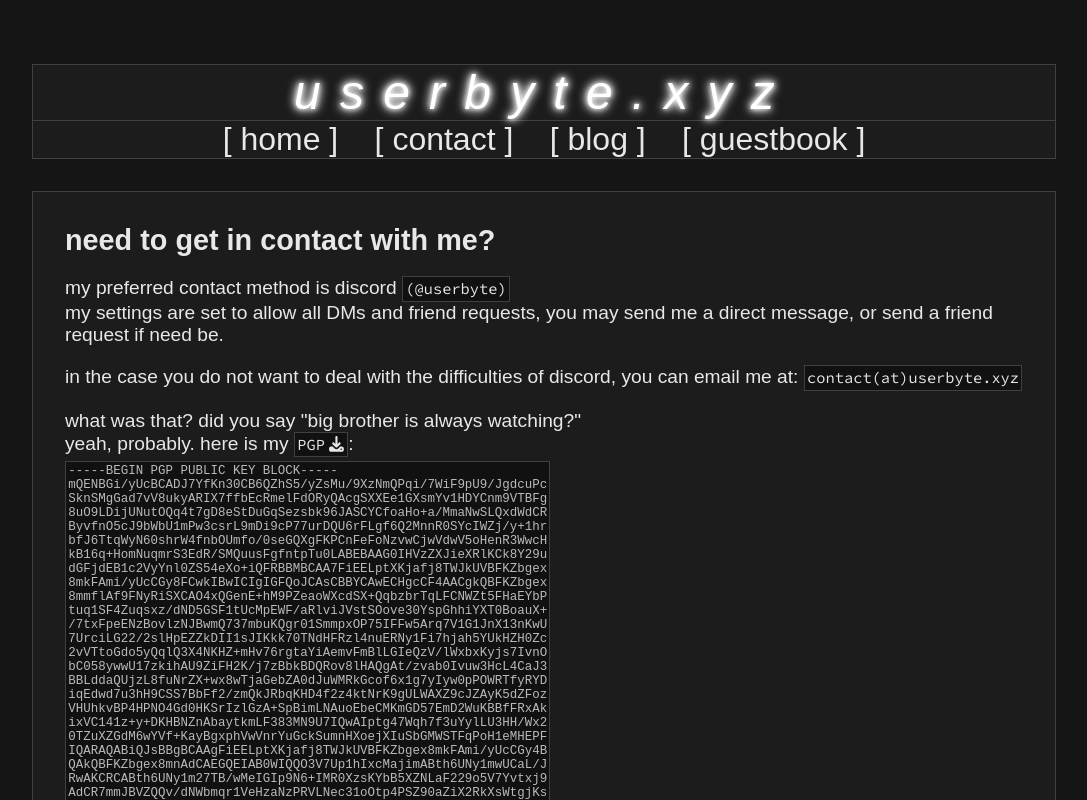
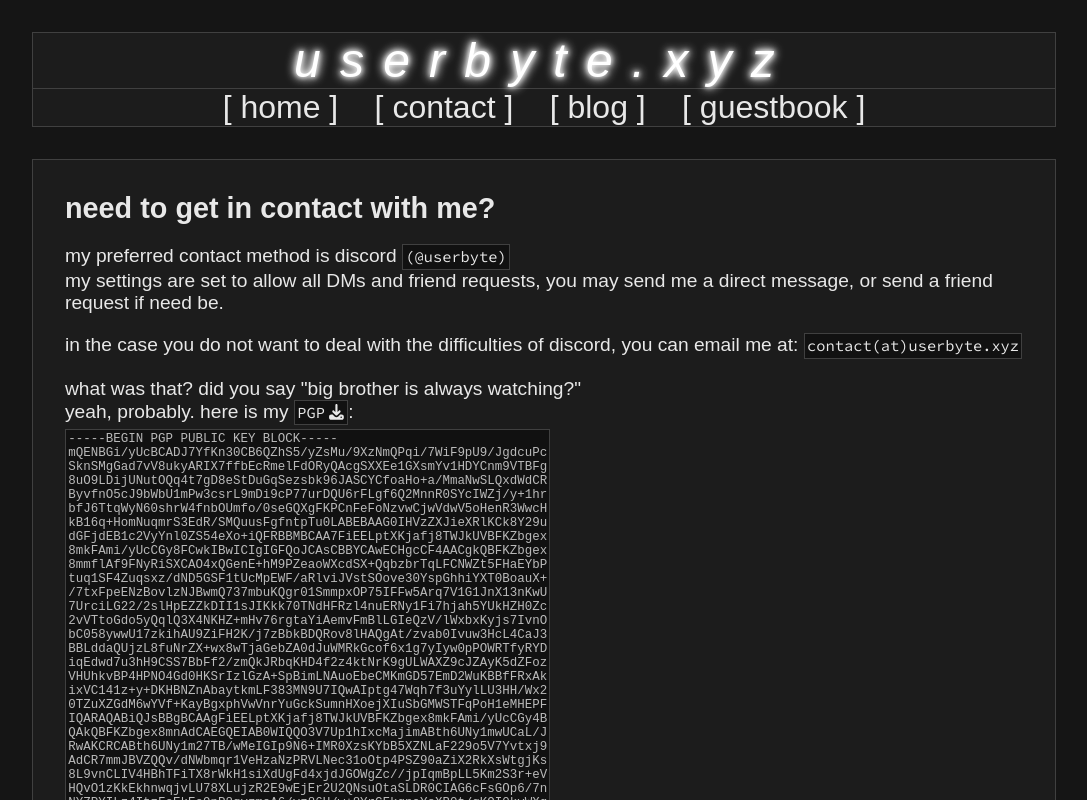
Before and after one commit to userbyte/userbyte.xyz, a Next.js app: page /contact in a window 1280 px wide. Shown: the top 800 px of the page, without its empty margins (96-1183 px from the left). Built offline with nearby package versions, Linux system fonts and the light colour scheme; a web font is replaced by a local one.

Commit message:
adjust global page spacing

```diff
--- a/src/app/globals.css
+++ b/src/app/globals.css
@@ -14,7 +14,7 @@ body {
 }
 
 body {
-  padding: 5% 10%;
+  padding: 2.5% 10%;
   color: var(--foreground);
   background: var(--background);
   font-family: var(--font-bitcount);
--- a/src/app/style/modules/pages/Home.module.css
+++ b/src/app/style/modules/pages/Home.module.css
@@ -1,6 +1,6 @@
 .main {
   display: flex;
-  gap: 2rem;
+  gap: 1rem;
   padding-top: 2em;
   width: 100%;
   flex-direction: column;
```
